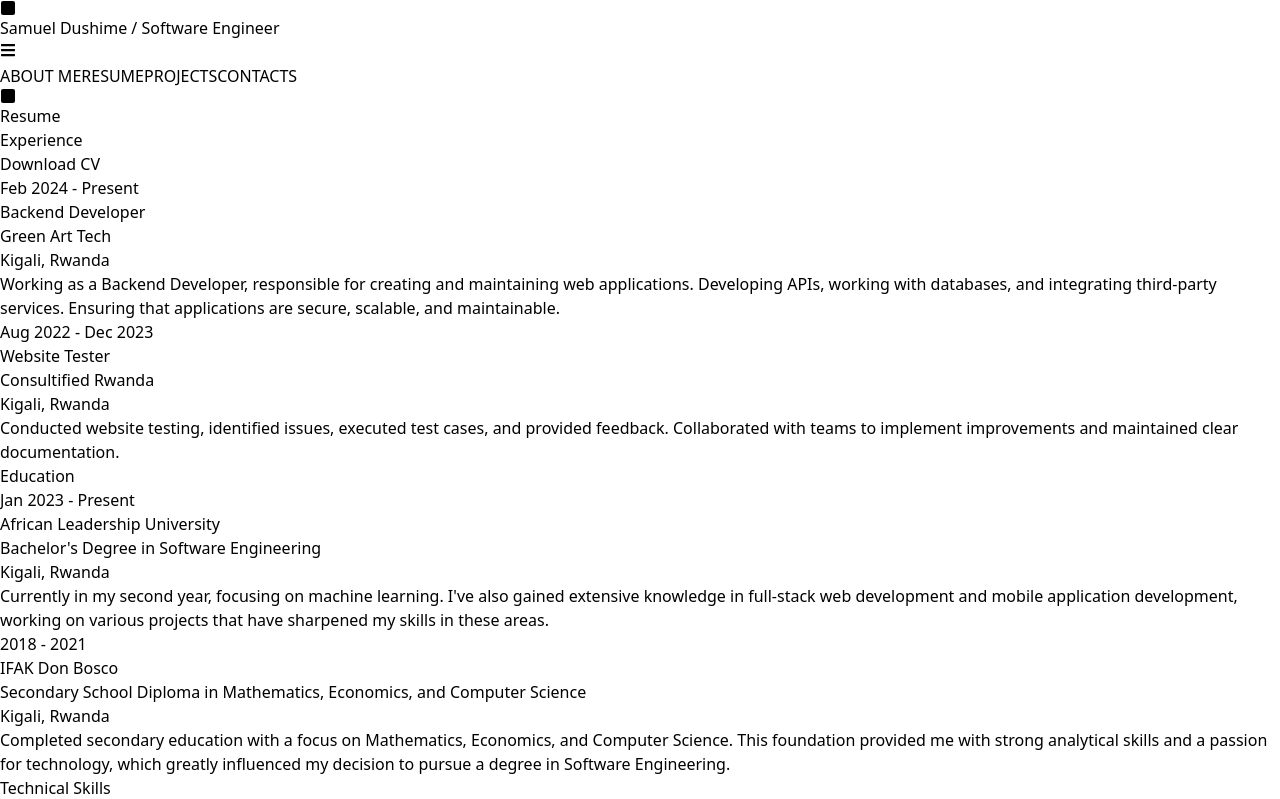
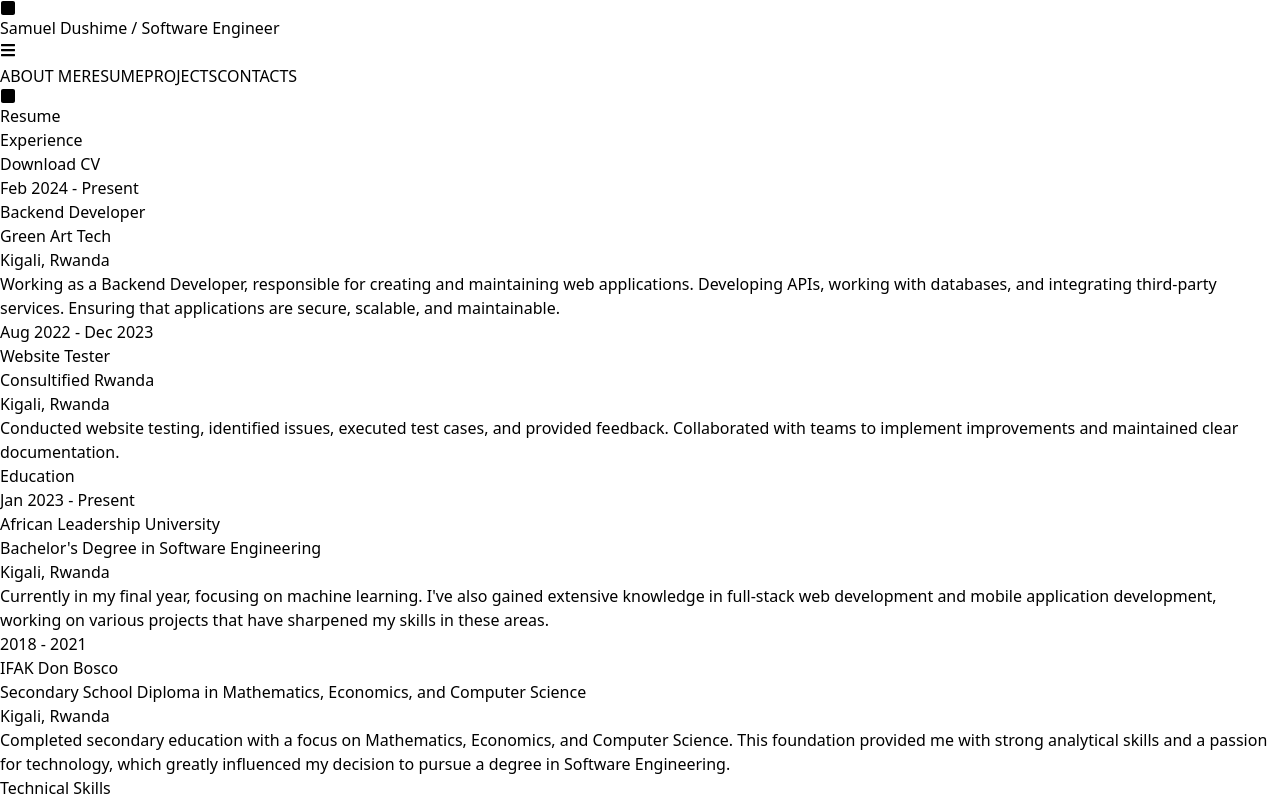
Before and after one commit to Samenergy/Same, a React (Vite) app: page /Resume in a window 1280 px wide. Shown: the top 799 px of the page. Built offline with nearby package versions, Linux system fonts and the light colour scheme.

Commit message:
Update Education.tsx

```diff
--- a/src/Components/Education.tsx
+++ b/src/Components/Education.tsx
@@ -16,7 +16,7 @@ const Education: React.FC = () => {
           </div>
           <div className="w-full md:w-2/3">
             <p className="text-gray-700">
-              Currently in my second year, focusing on machine learning. I've
+              Currently in my final year, focusing on machine learning. I've
               also gained extensive knowledge in full-stack web development and
               mobile application development, working on various projects that
               have sharpened my skills in these areas.
```
